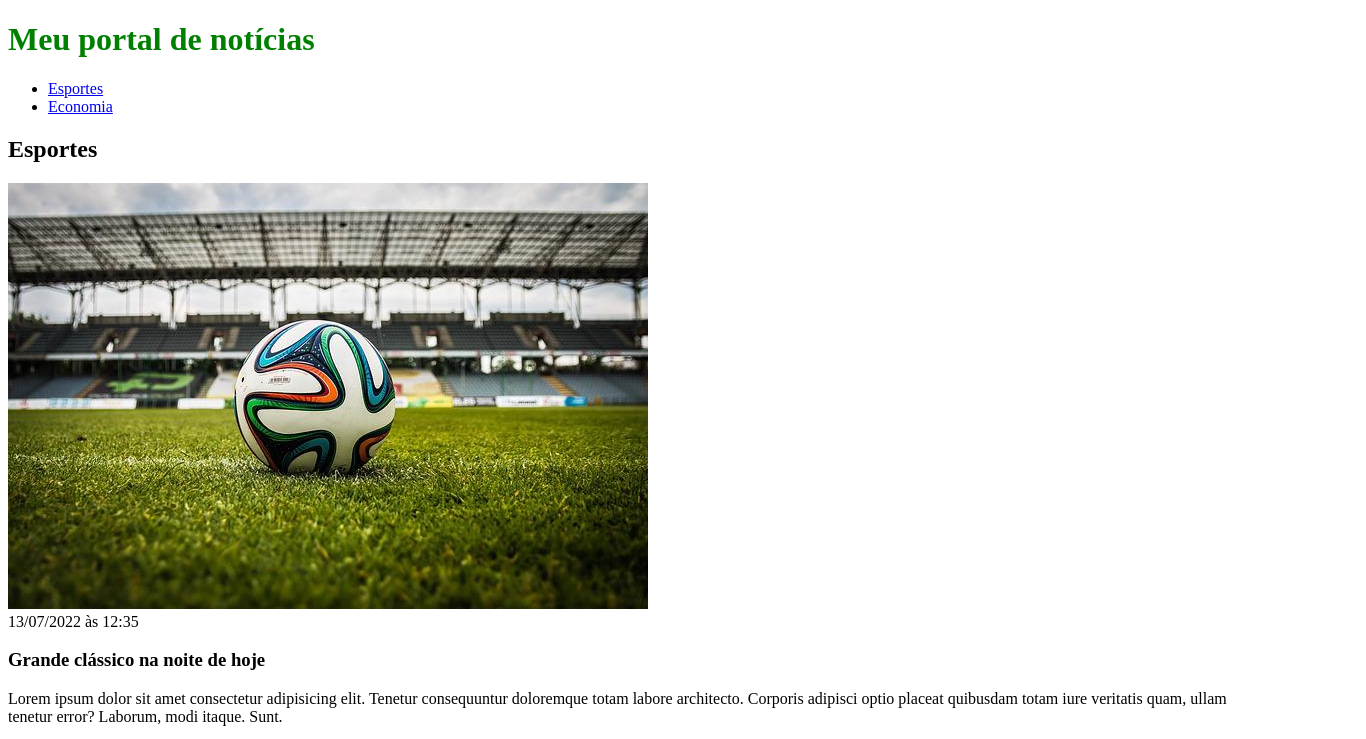
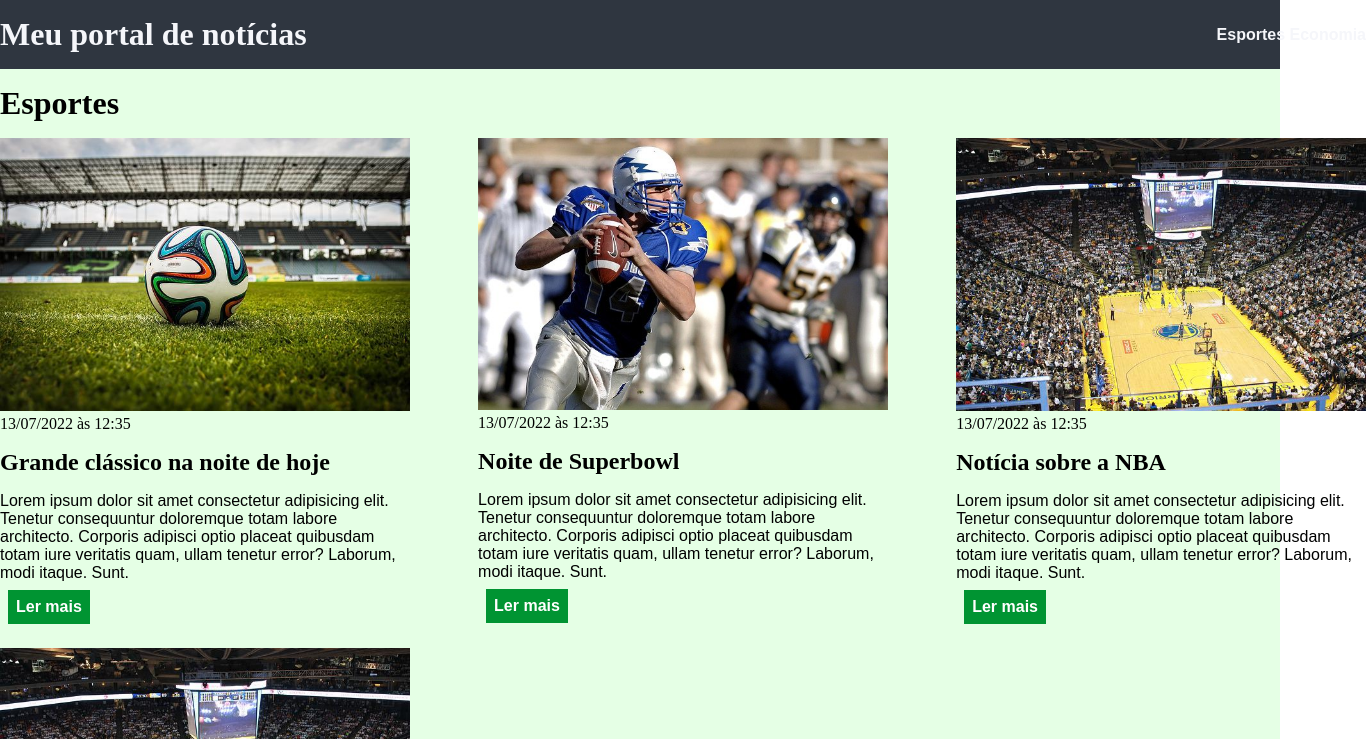
Before and after one commit to gabrielluiz299/exerc-cio_css, a plain HTML site: page index.html in a window 1280 px wide. Shown: the top 739 px of the page, 1366 px wide, since content can reach past the window. Drawn offline with Linux system fonts and the light colour scheme.

Commit message:
atualização 05/10

```diff
--- a/main.css
+++ b/main.css
@@ -1,3 +1,106 @@
-h1{
-    color: green;
+* {
+    box-sizing: border-box;
+    margin: 0;
+    padding: 0;
 }
+
+body > header {
+    background-color: #2f3640;
+    padding: 16px 0;
+    color: #f5f6fa;
+}
+
+header .container {
+    display: flex;
+    align-items: center;
+    justify-content: space-between;
+}
+
+header li {
+    display: inline;
+    font-family: Arial, Helvetica, sans-serif;
+    font-weight: bold;
+}
+
+header li a {
+    color: #f5f6fa;
+    text-decoration: none;
+}
+
+.container {
+    width: 1366px;
+    margin: 0 auto;
+
+}
+
+.articles {
+    display: flex;
+    flex-wrap: wrap;
+    justify-content: space-between;
+}
+
+.articles article img {
+  /* height: 180px; */
+  width: 100%;
+}
+
+.articles article {
+    width: 30%;
+}
+
+section {
+    padding: 16px 0;
+}
+
+section h2,
+.articles article {
+    margin-bottom: 16px;
+}
+
+.articles article h3 {
+    margin-top: 16px;
+    margin-bottom: 16px;
+}
+
+.articles article a {
+    background-color: blue;
+    color: #fff;
+    padding: 8px;
+    display: inline-block;
+    text-decoration: none;
+    font-weight: bold;
+    margin: 8px;
+}
+
+.articles article a:hover {
+    text-decoration: underline;
+}
+
+.articles article p,
+.articles article a {
+    font-family: Arial, Helvetica, sans-serif;
+}
+
+.articles article h3 {
+    font-size: 24px;
+}
+
+section h2 {
+    font-size: 32px;
+}
+
+#sports {
+    background-color: rgba(0, 255, 0, 0.1);
+}
+
+#sports .articles article a {
+    background-color: #009432;
+}
+
+#economy {
+    background-color: #f8f59f;
+}
+
+#economy .articles article a {
+    background-color: #ff9f1a;
+}
```
